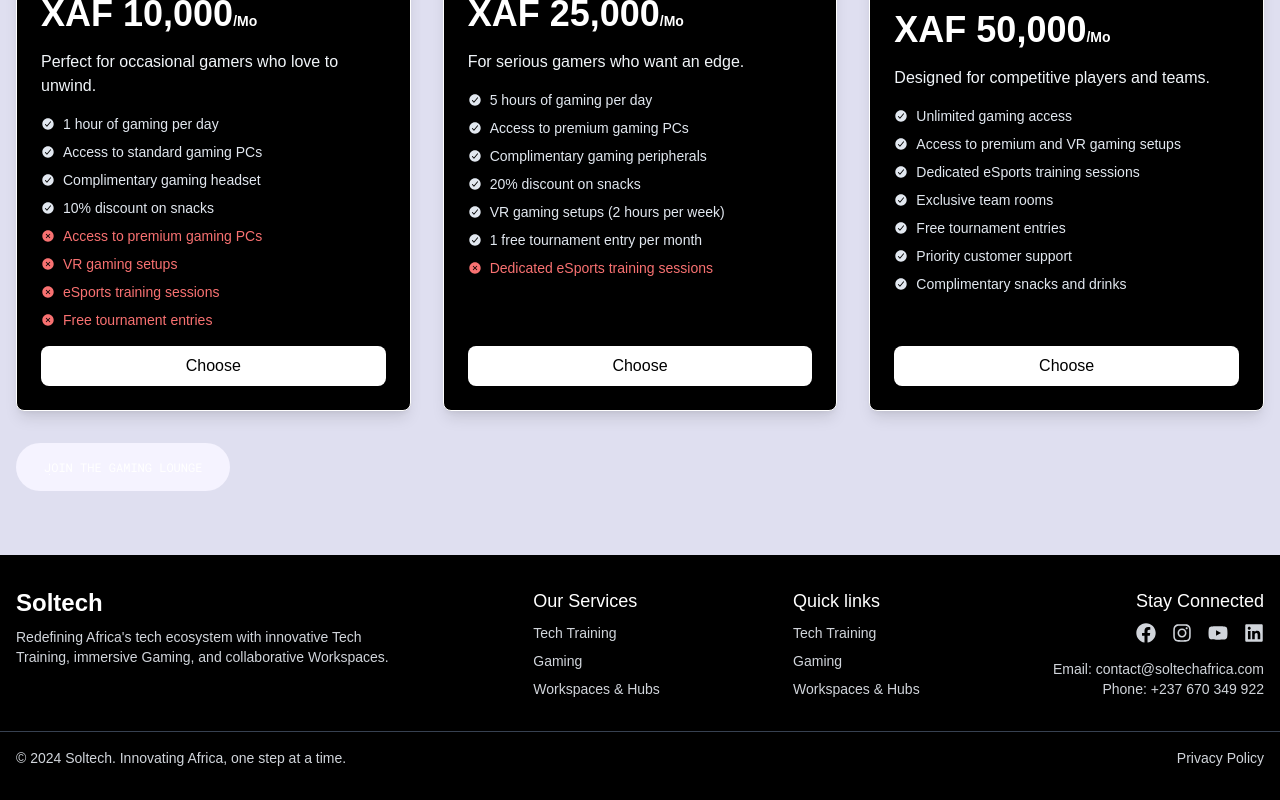
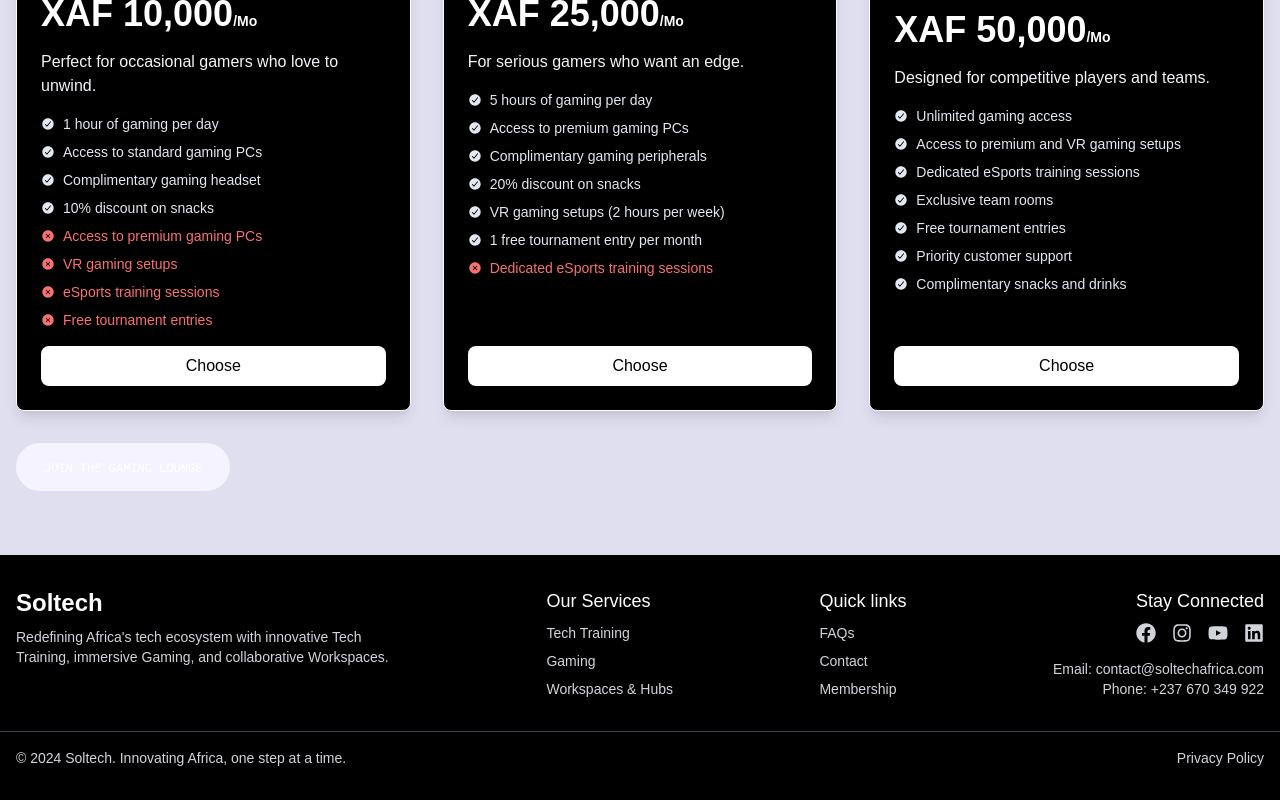
Before and after one commit to Simeon-Azeh/soltech, a React (Vite) app: page /gaming in a window 1280 px wide. Shown: the part 543-1343 px from the top of the page. Built offline with nearby package versions, Linux system fonts and the light colour scheme; a web font is replaced by a local one.

Commit message:
Update footer and navbar links to reflect new content structure

```diff
--- a/src/components/Footer.jsx
+++ b/src/components/Footer.jsx
@@ -57,7 +57,7 @@ const Footer = () => {
                 href="#tech-training"
                 className="transition-colors duration-300 hover:text-gray-500"
               >
-                Tech Training
+                FAQs
               </a>
             </li>
             <li>
@@ -65,7 +65,7 @@ const Footer = () => {
                 href="#gaming"
                 className="transition-colors duration-300 hover:text-gray-500"
               >
-                Gaming
+               Contact
               </a>
             </li>
             <li>
@@ -73,7 +73,7 @@ const Footer = () => {
                 href="#workspaces"
                 className="transition-colors duration-300 hover:text-gray-500"
               >
-                Workspaces & Hubs
+                Membership
               </a>
             </li>
           </ul>
--- a/src/components/Navbar.jsx
+++ b/src/components/Navbar.jsx
@@ -14,7 +14,7 @@ import Button from "./Button";
 const navItems = [
   { name: "Home", path: "/" },
   { name: "Services", path: "/services" },
-  { name: "Shop", path: "/shop" },
+  { name: "Membership", path: "/membership" },
   { name: "Events", path: "/events" },
   { name: "Contact", path: "/contact" },
 ];
```
